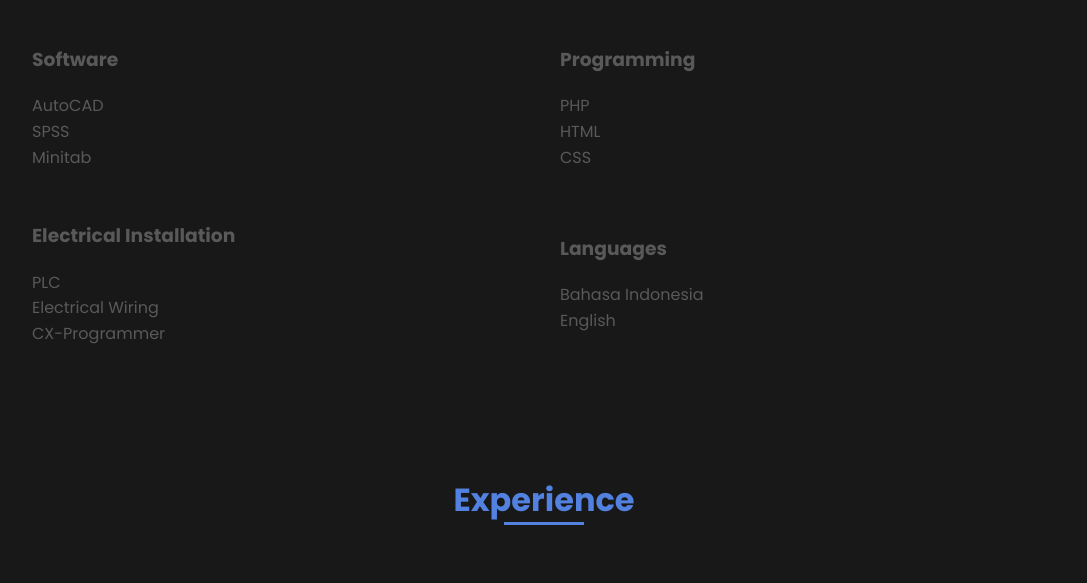
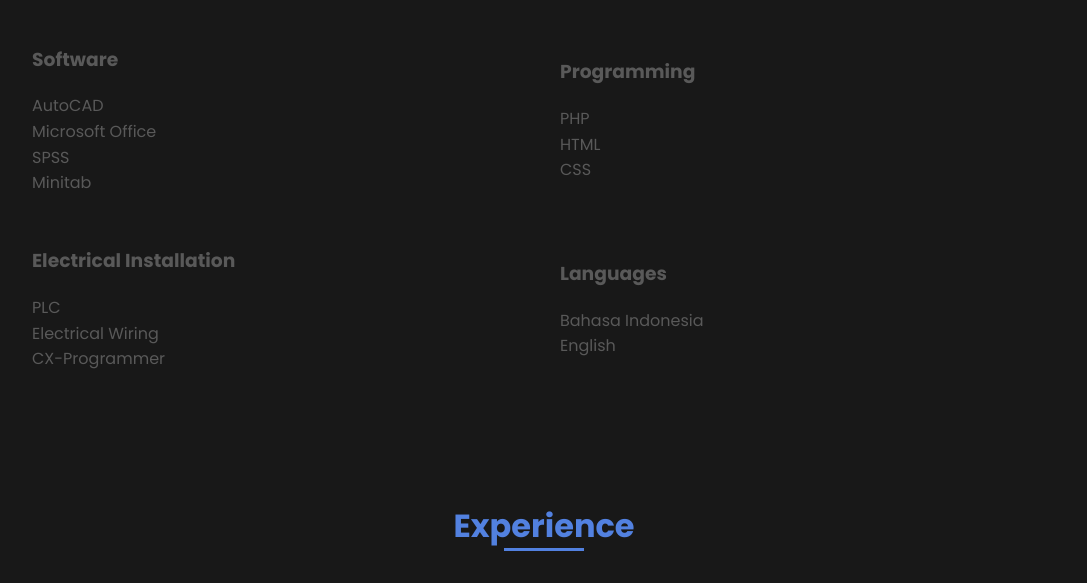
Before and after one commit to Kevnrk/portofolio_kevin, a plain HTML site: page index.html in a window 1280 px wide. Shown: the part 1540-2123 px from the top of the page, without its empty margins (96-1183 px from the left). Drawn offline with nearby package versions, Linux system fonts and the light colour scheme.

Commit message:
Add Microsoft Office to skills section

```diff
--- a/index.html
+++ b/index.html
@@ -87,6 +87,7 @@
                         <h3 class="skills__title">Software</h3>
                         <div class="skills__box">
                             <span class="skills__name">AutoCAD</span><br>
+                            <span class="skills__name">Microsoft Office</span><br>
                             <span class="skills__name">SPSS</span><br>
                             <span class="skills__name">Minitab</span><br>
                         </div>
```
